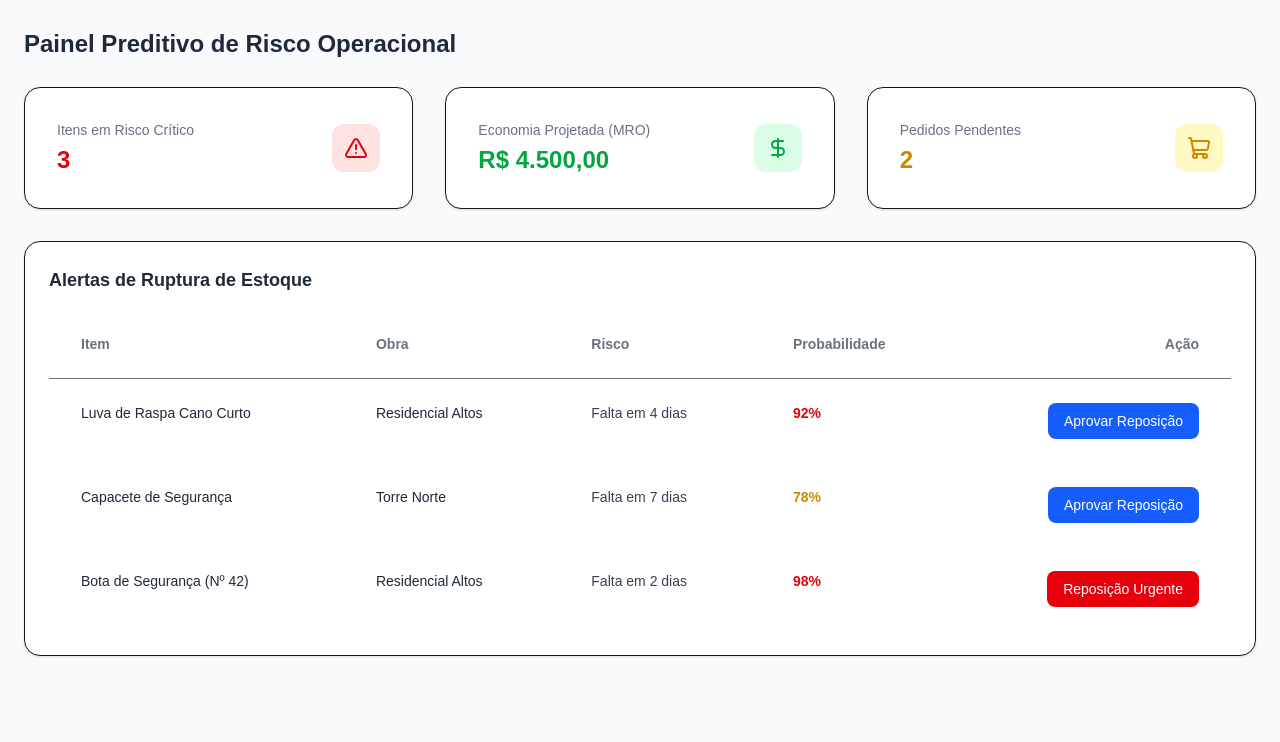
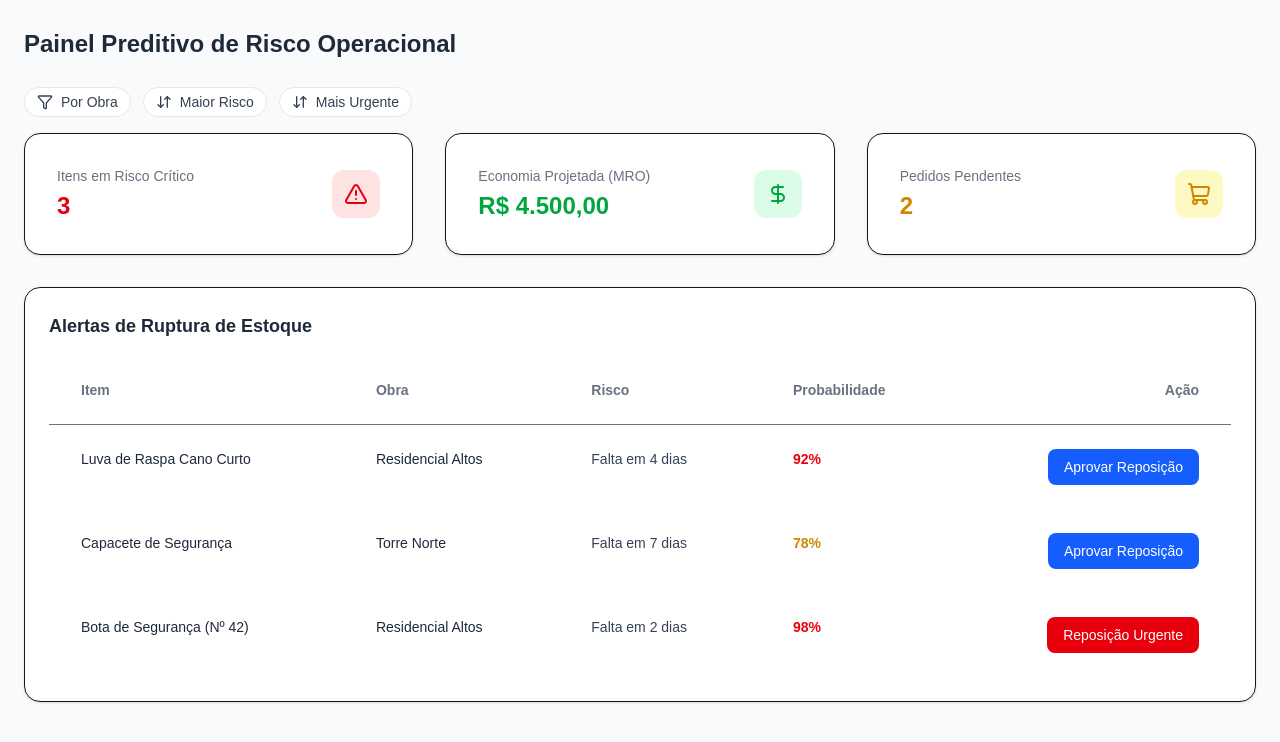
Before and after one commit to ggdonters/painel_preditivo, a Next.js app: page / in a window 1280 px wide. Shown: the top 742 px of the page. Built offline with nearby package versions, Linux system fonts and the light colour scheme.

Commit message:
feat(filters): add filter bar with obra/sorting (risk/urgent) and stateful displayedRows

```diff
--- a/app/page.tsx
+++ b/app/page.tsx
@@ -5,6 +5,8 @@ import {
   AlertTriangle,
   DollarSign,
   ShoppingCart,
+  Filter,
+  ArrowDownUp,
 } from "lucide-react";
 
 type StatCardProps = {
@@ -92,7 +94,7 @@ export default function Page() {
     },
   ];
 
-  const rows: AlertRow[] = [
+  const initialRows: AlertRow[] = [
     {
       id: "r1",
       item: "Luva de Raspa Cano Curto",
@@ -122,11 +124,78 @@ export default function Page() {
     },
   ];
 
+  // Filters and sorting state
+  const [displayedRows, setDisplayedRows] = React.useState<AlertRow[]>(initialRows);
+  const [obraFilter, setObraFilter] = React.useState<string>("all");
+  const [activeSort, setActiveSort] = React.useState<"none" | "risk" | "urgent">("none");
+
+  const obraOptions = ["all", "Residencial Altos", "Torre Norte"];
+
+  function parseDays(risco: string) {
+    const m = risco.match(/(\d+)/);
+    return m ? parseInt(m[1], 10) : Infinity;
+  }
+
+  function applyFilters() {
+    let result = [...initialRows];
+
+    if (obraFilter !== "all") {
+      result = result.filter((r) => r.obra === obraFilter);
+    }
+
+    if (activeSort === "risk") {
+      result.sort((a, b) => b.prob - a.prob);
+    } else if (activeSort === "urgent") {
+      result.sort((a, b) => parseDays(a.risco) - parseDays(b.risco));
+    }
+
+    setDisplayedRows(result);
+  }
+
+  React.useEffect(() => {
+    applyFilters();
+    // eslint-disable-next-line react-hooks/exhaustive-deps
+  }, [obraFilter, activeSort]);
+
   return (
     <main className="min-h-screen bg-gray-50 p-6">
   <h1 className="text-xl sm:text-2xl font-semibold leading-relaxed text-gray-800 mb-6">Painel Preditivo de Risco Operacional</h1>
 
-  <div className="grid grid-cols-1 md:grid-cols-3 gap-8 mb-8">
+      {/* Filter bar */}
+      <div className="flex gap-3 overflow-x-auto mb-4">
+        <button
+          type="button"
+          onClick={() => setObraFilter((prev) => {
+            const idx = obraOptions.indexOf(prev);
+            const next = obraOptions[(idx + 1) % obraOptions.length];
+            return next;
+          })}
+          className={`flex items-center whitespace-nowrap rounded-full border px-3 py-1 text-sm ${obraFilter !== "all" ? "bg-blue-50 text-blue-600 border-blue-200" : "bg-white text-gray-700 border-gray-200"}`}
+        >
+          <Filter size={16} className="mr-2" />
+          Por Obra{obraFilter !== "all" ? `: ${obraFilter}` : ""}
+        </button>
+
+        <button
+          type="button"
+          onClick={() => setActiveSort((prev) => (prev === "risk" ? "none" : "risk"))}
+          className={`flex items-center whitespace-nowrap rounded-full border px-3 py-1 text-sm ${activeSort === "risk" ? "bg-blue-50 text-blue-600 border-blue-200" : "bg-white text-gray-700 border-gray-200"}`}
+        >
+          <ArrowDownUp size={16} className="mr-2" />
+          Maior Risco
+        </button>
+
+        <button
+          type="button"
+          onClick={() => setActiveSort((prev) => (prev === "urgent" ? "none" : "urgent"))}
+          className={`flex items-center whitespace-nowrap rounded-full border px-3 py-1 text-sm ${activeSort === "urgent" ? "bg-blue-50 text-blue-600 border-blue-200" : "bg-white text-gray-700 border-gray-200"}`}
+        >
+          <ArrowDownUp size={16} className="mr-2" />
+          Mais Urgente
+        </button>
+      </div>
+
+      <div className="grid grid-cols-1 md:grid-cols-3 gap-8 mb-8">
         {stats.map((s) => (
           <StatCard key={s.id} {...s} />
         ))}
@@ -139,7 +208,7 @@ export default function Page() {
 
         {/* Mobile: lista de cards (mobile-first). Desktop (md+) mostra a tabela */}
         <div className="md:hidden space-y-6">
-          {rows.map((r) => (
+          {displayedRows.map((r) => (
             <div key={r.id} className="bg-white rounded-2xl shadow-sm border p-8">
               <div className="flex items-start justify-between">
                 <div className="pr-4">
@@ -178,7 +247,7 @@ export default function Page() {
               </tr>
             </thead>
             <tbody>
-              {rows.map((r) => (
+              {displayedRows.map((r) => (
                 <React.Fragment key={r.id}>
                   <AlertRowItem row={r} />
                 </React.Fragment>
```
